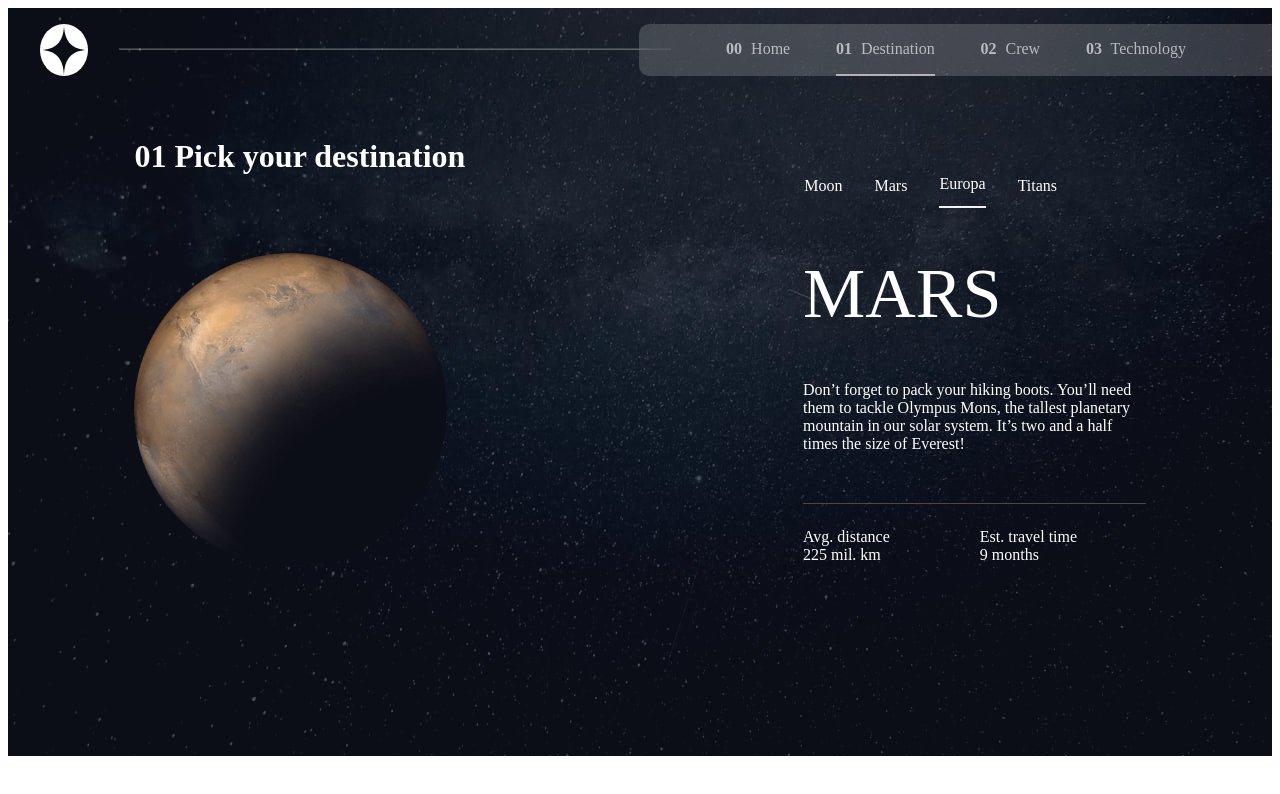
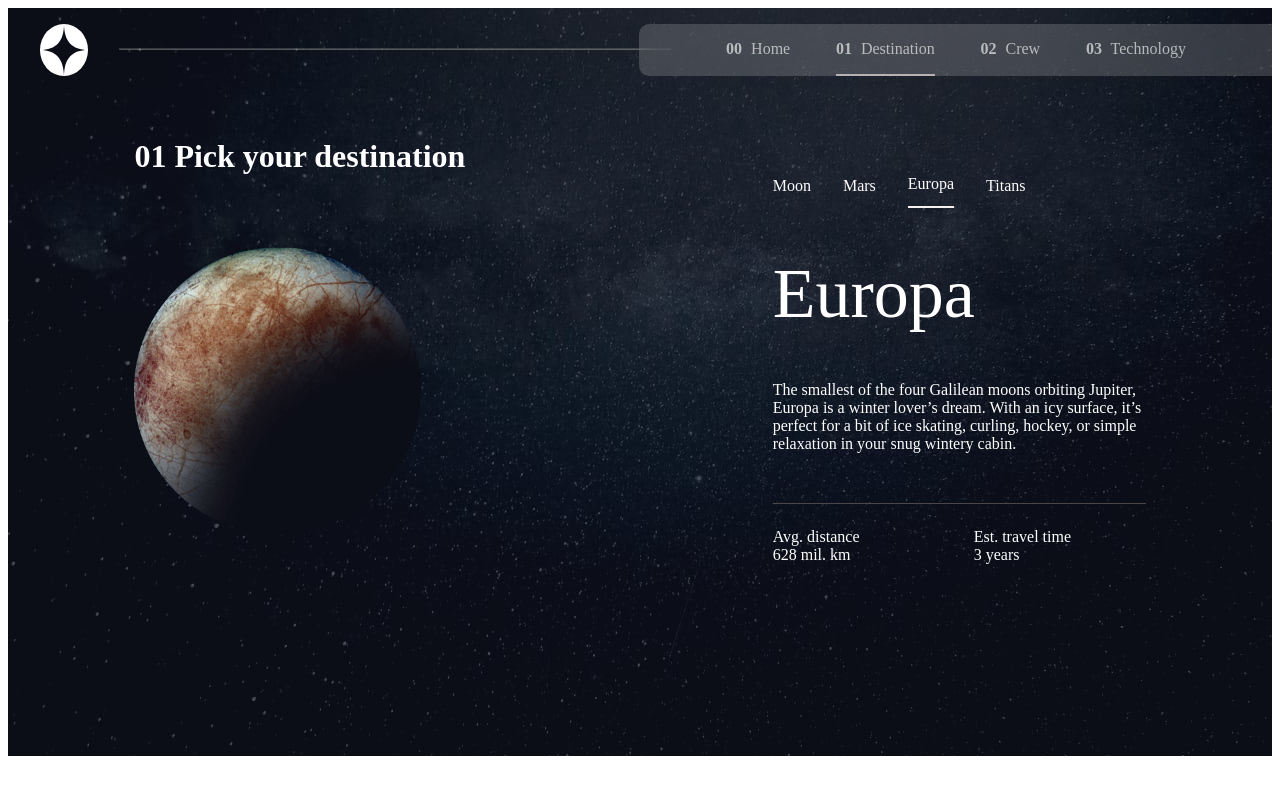
Before and after one commit to cafferti/reactmotive, a React (Vite) app in the folder reactapp2/: page /des in a window 1280 px wide. Both pictures are taken after a click on the item "Europa". Shown: the top 794 px of the page. Built offline with nearby package versions, Linux system fonts and the light colour scheme.

Commit message:
completed moonrsintro and moonstats and europa stats

```diff
--- /dev/null
+++ b/reactapp2/src/europaintro.jsx
@@ -0,0 +1,12 @@
+import europalogo from "../public/assets/destination/image-europa.png";
+
+const europaintro = () => {
+  return (
+    <div>
+      <h1 className="marslogo"> 01 Pick your destination</h1>
+      <img src={europalogo} alt="" width={"60%"} />
+    </div>
+  );
+};
+
+export default europaintro;
--- /dev/null
+++ b/reactapp2/src/europastats.jsx
@@ -0,0 +1,25 @@
+const Europastats = () => {
+  return (
+    <div className="marsintrocon">
+      <h1> Europa</h1>
+      <p>
+        The smallest of the four Galilean moons orbiting Jupiter, Europa is a
+        winter lover’s dream. With an icy surface, it’s perfect for a bit of ice
+        skating, curling, hockey, or simple relaxation in your snug wintery
+        cabin.
+      </p>
+      <section className="distancetime">
+        <div className="distance">
+          Avg. distance <br />
+          <span>628 mil. km</span>
+        </div>
+        <div className="time">
+          Est. travel time <br />
+          <span> 3 years</span>
+        </div>
+      </section>
+    </div>
+  );
+};
+
+export default Europastats;
--- a/reactapp2/src/nestednav.jsx
+++ b/reactapp2/src/nestednav.jsx
@@ -2,35 +2,55 @@ import Marsintro from "./Marsintro";
 import Marsstats from "./Marsstats";
 import Moonstats from "./moonstats";
 import Moonintro from "./moonintro";
-
-import React, { useState } from 'react';
+import Europastats from "./europastats";
+import Europaintro from "./europaintro";
 
 
+import React, { useEffect, useState } from "react";
+
 const NestedNav = () => {
-  const [activeItem, setActiveItem] = useState('Mars');
+  const [navigate, Setnavigate] = useState(0);
+
+  const [activeItem, setActiveItem] = useState("Moon");
   const handleItemClick = (item) => {
+    if (item === "Moon") {
+      Setnavigate(0);
+    } else if (item === "Mars") {
+      Setnavigate(1);
+    }else if(item === "Europa"){
+        Setnavigate(3)
+    }
     setActiveItem(item);
   };
-
-const items = ['Moon', 'Mars', 'Europa', 'Titans'];
+  const items = ["Moon", "Mars", "Europa", "Titans"];
 
   return (
     <div className="nav">
       <div className="marsabout">
         <div className="part1">
-            <Marsintro/>
-            {/* <Moonintro/> */}
+          {navigate === 0 && <Moonintro />}
+          {navigate === 1 && <Marsintro />}
+          {navigate === 3 && <Europaintro />}
+
         </div>
         <div className="part2">
           <ul>
-        {items.map((item) => ( <li key={item} onClick={() => handleItemClick(item)} className={activeItem === item ? 'active' : ''}> {item}
-          </li>))}
-     </ul>
-            <Marsstats/>
-            {/* <Moonintro/>             */}
+            {items.map((item) => (
+              <li
+                key={item}
+                onClick={() => handleItemClick(item)}
+                className={activeItem === item ? "active" : ""}
+              >
+                {" "}
+                {item}
+              </li>
+            ))}
+          </ul>{" "}
+          {navigate === 0 && <Moonstats />}
+          {navigate === 1 && <Marsstats />}
+          {navigate === 3 && <Europastats />}
+
         </div>
-
-
       </div>
     </div>
   );
```
Lines whose indentation alone changed are shown as unchanged.
